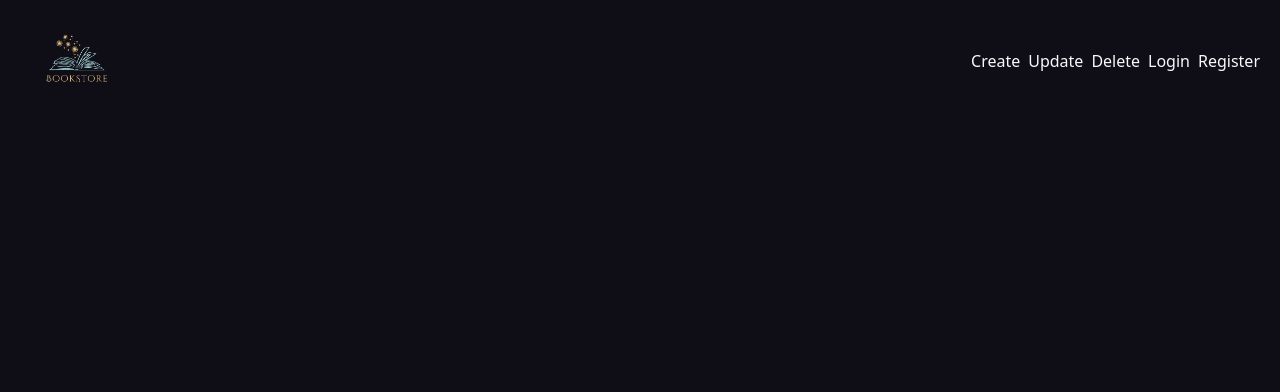
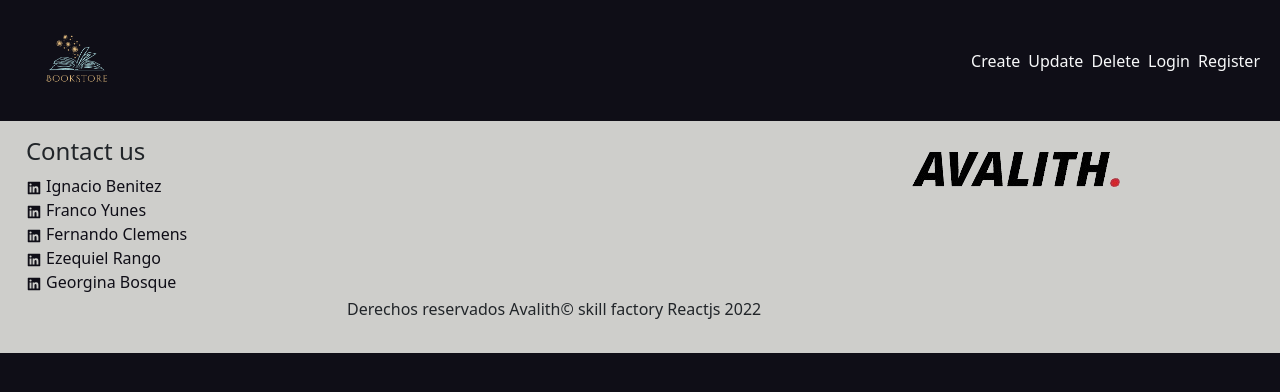
Before and after one commit to ignacio2194/checkpoint-3-SF, a React (Create React App) app: page /login in a window 1280 px wide. Shown: the top 392 px of the page. Built offline with nearby package versions, Linux system fonts and the light colour scheme.

Commit message:
added footer in  proyect

```diff
--- a/src/App.js
+++ b/src/App.js
@@ -4,6 +4,7 @@ import React from "react";
 import { Routes, Route } from "react-router-dom";
 import CreateForm from "./components/CreateForm";
 import Navbar from "./components/Navbar"
+import Footer from './components/Footer';
 function App() {
   return (
     <div className="App">
@@ -11,7 +12,7 @@ function App() {
       <Navbar/>
       <Routes>
         <Route
-          path="/home"
+          path="*"
           element={<BookPreview />}
         />
         <Route
@@ -36,7 +37,7 @@ function App() {
         />
       </Routes>
 
-      {/* Footer here */}
+      <Footer/>
     </div>
   );
 }
--- a/src/components/BookPreview.js
+++ b/src/components/BookPreview.js
@@ -19,7 +19,7 @@ function BookPreview() {
     }
 
   return (
-    <div className='listContainer'>
+    <div className='listContainer container'>
         {books.map((book) => {
           return (
             <div className='previewCardContainer' key={book.ISBN} onClick={() => showDetails(book.ISBN)}>
--- /dev/null
+++ b/src/components/Footer.js
@@ -0,0 +1,50 @@
+import React from "react";
+import { AiFillLinkedin } from "react-icons/ai";
+import "../styles/Footer.css";
+import logoAvalith from '../assets/avalith_logo.png'
+const Footer = () => {
+  return (
+    <div className="footer d-flex justify-content-evenly p-3">
+      <div className="footer-container">
+        <h4>Contact us</h4>
+        <ul className=" list-unstyled">
+          <li>
+            {" "}
+            <a href="https://www.linkedin.com/in/ignaciobntz/">
+              {<AiFillLinkedin />} Ignacio Benitez
+            </a>
+          </li>
+          <li>
+            {" "}
+            <a href="https://https://www.linkedin.com/in/francoyunes/">
+              {<AiFillLinkedin />} Franco Yunes
+            </a>
+          </li>
+          <li>
+            {" "}
+            <a href="https://www.linkedin.com/in/foclemens/">
+              {<AiFillLinkedin />} Fernando Clemens
+            </a>
+          </li>
+          <li>
+            {" "}
+            <a href="https://www.linkedin.com/in/ezequiel-rango/">{<AiFillLinkedin />} Ezequiel Rango</a>
+          </li>
+          <li>
+            {" "}
+            <a href="https://www.linkedin.com/in/georginabosque/">{<AiFillLinkedin />} Georgina Bosque</a>
+          </li>
+        </ul>
+      </div>
+      <div className="text-footer">
+        <div> <p>Derechos reservados Avalith© skill factory Reactjs 2022</p> </div>
+
+      </div>
+      <div className="footer_logo ">
+        <img src={logoAvalith} alt=""></img>
+      </div>
+    </div>
+  );
+};
+
+export default Footer;
--- /dev/null
+++ b/src/styles/Footer.css
@@ -0,0 +1,17 @@
+
+a{
+    text-decoration:none!important;
+    color: #0f0e17 !important;
+
+}
+.footer{
+    background-color: #cececb;
+}
+.footer_logo{
+    max-width: 100%;
+    height: auto;
+}
+.text-footer{
+margin:160px 0 0 150px;
+    text-align: center;
+}
```
Also changed, not shown: src/assets/avalith_logo.png (added).
